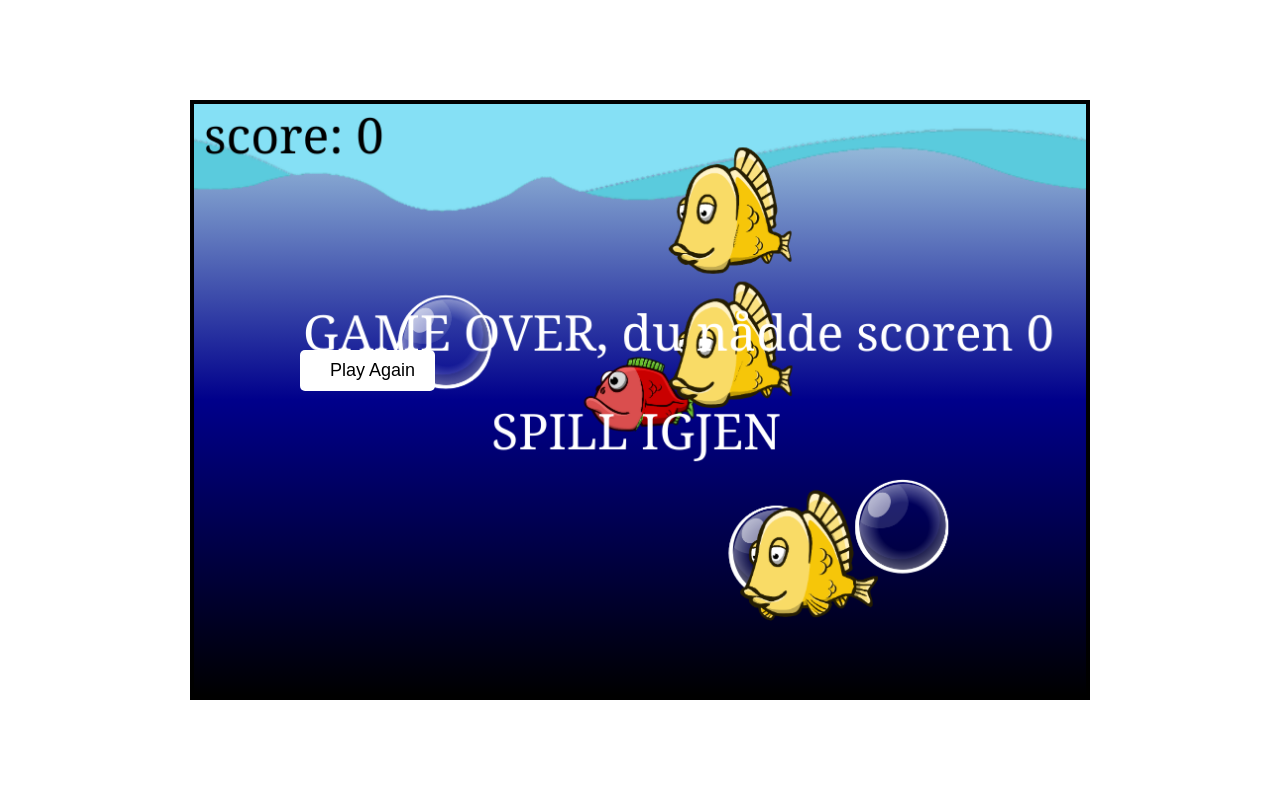
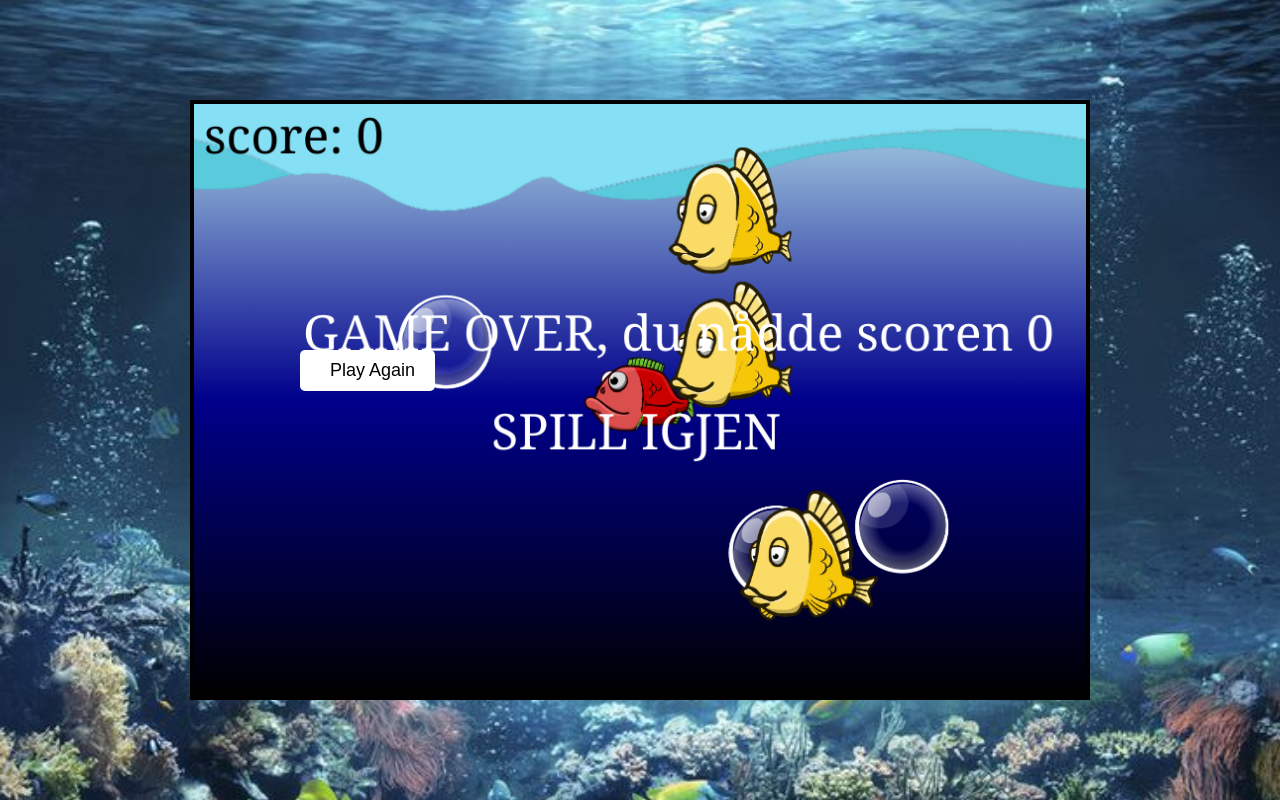
Before and after one commit to HannaJohns/Hanna-innlevering, a plain HTML site: page spill.html in a window 1280 px wide. Drawn offline with Linux system fonts and the light colour scheme.

Commit message:
Update spill.css

```diff
--- a/spill.css
+++ b/spill.css
@@ -10,6 +10,10 @@ body {
     display: flex;
     justify-content: center;
     align-items: center;
+    background-image: url(undervann.jpg);
+    background-size: cover;
+    background-position: center;
+    background-repeat: no-repeat;
 }
 
 #canvas1 {
```
